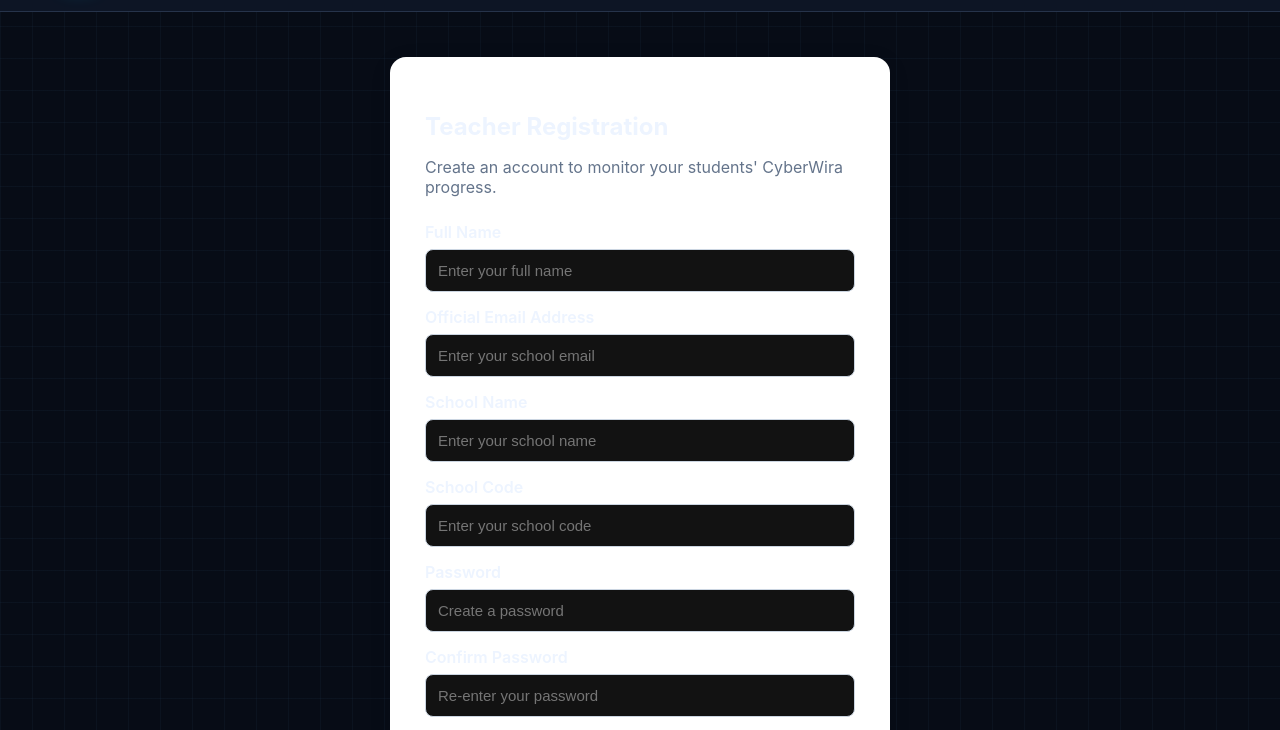
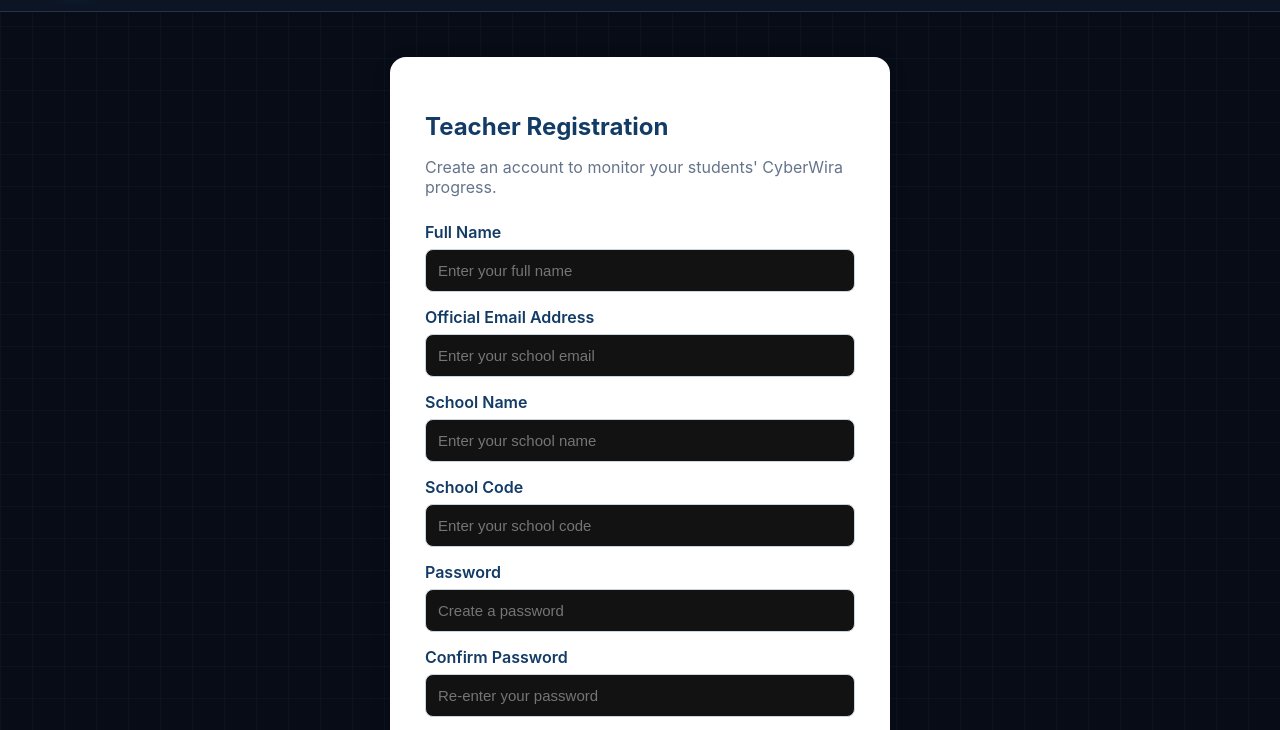
Before and after one commit to fatiehahN/CyberWira-Game, a plain HTML site: page teacher-register.html in a window 1280 px wide. Shown: the part 70-800 px from the top of the page. Drawn offline with Linux system fonts and the light colour scheme.

Commit message:
Update teacher-register.html

```diff
--- a/teacher-register.html
+++ b/teacher-register.html
@@ -17,13 +17,17 @@
       box-shadow: 0 5px 25px rgba(0,0,0,0.07);
     }
 
-    .auth-container h1 { margin-bottom: 8px; }
+    .auth-container h1 {
+  margin-bottom: 8px;
+  color: #123b65;
+}
     .auth-subtitle { color: #64748b; margin-bottom: 25px; }
 
     .auth-form label {
       display: block;
       margin: 15px 0 7px;
       font-weight: 600;
+      color: #123b65;
     }
 
     .auth-form input {
```
